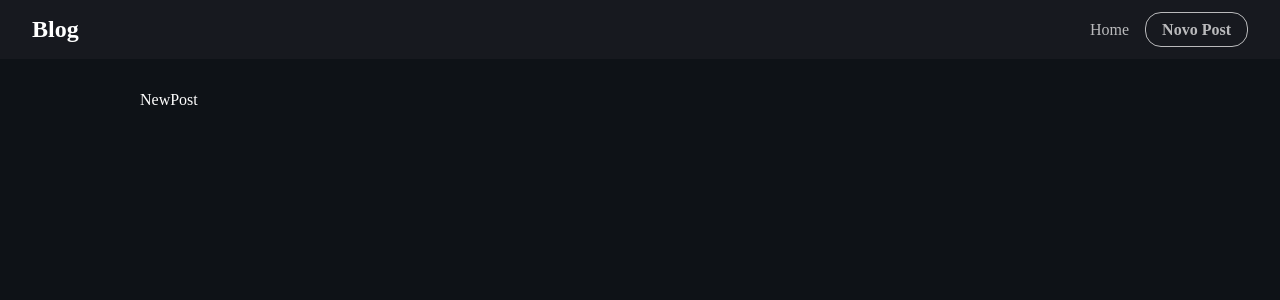
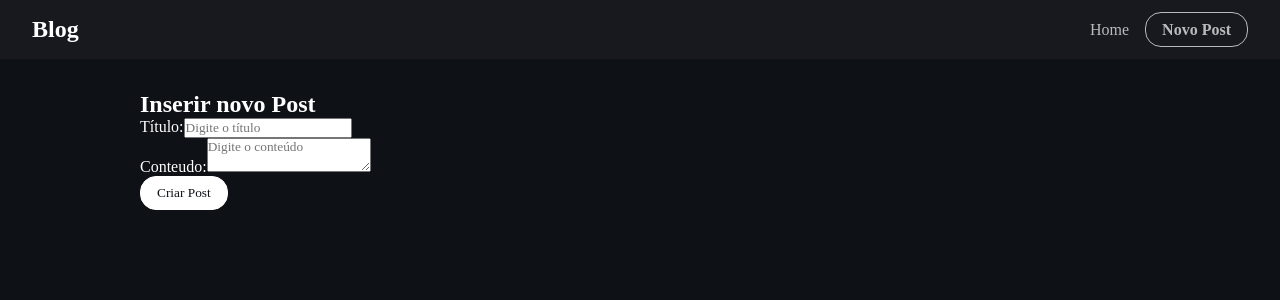
Before and after one commit to enjels/BlogReactAxios, a React (Vite) app: page /new in a window 1280 px wide. Shown: the top 300 px of the page. Built offline with nearby package versions, Linux system fonts and the light colour scheme; a web font is replaced by a local one.

Commit message:
adicionado css para componente NewPost, criado a estrutura para criar novo post com campos form e input textarea

```diff
--- a/src/axios/config.js
+++ b/src/axios/config.js
@@ -1,7 +1,10 @@
 import axios from "axios";
 
 const blogFeatch = axios.create({
-  baseURL: "https://jsonplaceholder.typicode.com",
+    baseURL: "https://jsonplaceholder.typicode.com",
+    headers: {
+        "Content-Type": "application/json",
+    }
 });
 
 export default blogFeatch;
--- a/src/routes/NewPost.jsx
+++ b/src/routes/NewPost.jsx
@@ -1,8 +1,29 @@
-
 const NewPost = () => {
   return (
-    <div>NewPost</div>
-  )
-}
+    <div className="new-post">
+      <h2>Inserir novo Post</h2>
+      <form>
+        <div className="form-control">
+          <label htmlFor="title">Título:</label>
+          <input
+            type="text"
+            name="title"
+            placeholder="Digite o título"
+            id="title"
+          />
+        </div>
+        <div className="form-control">
+          <label htmlFor="body">Conteudo:</label>
+          <textarea
+            name="body"
+            id="body"
+            placeholder="Digite o conteúdo"
+          ></textarea>
+        </div>
+        <input type="submit" value="Criar Post" className="btn"/>
+      </form>
+    </div>
+  );
+};
 
-export default NewPost
+export default NewPost;
```
Also changed, not shown: src/routes/NewPost.css (added).
